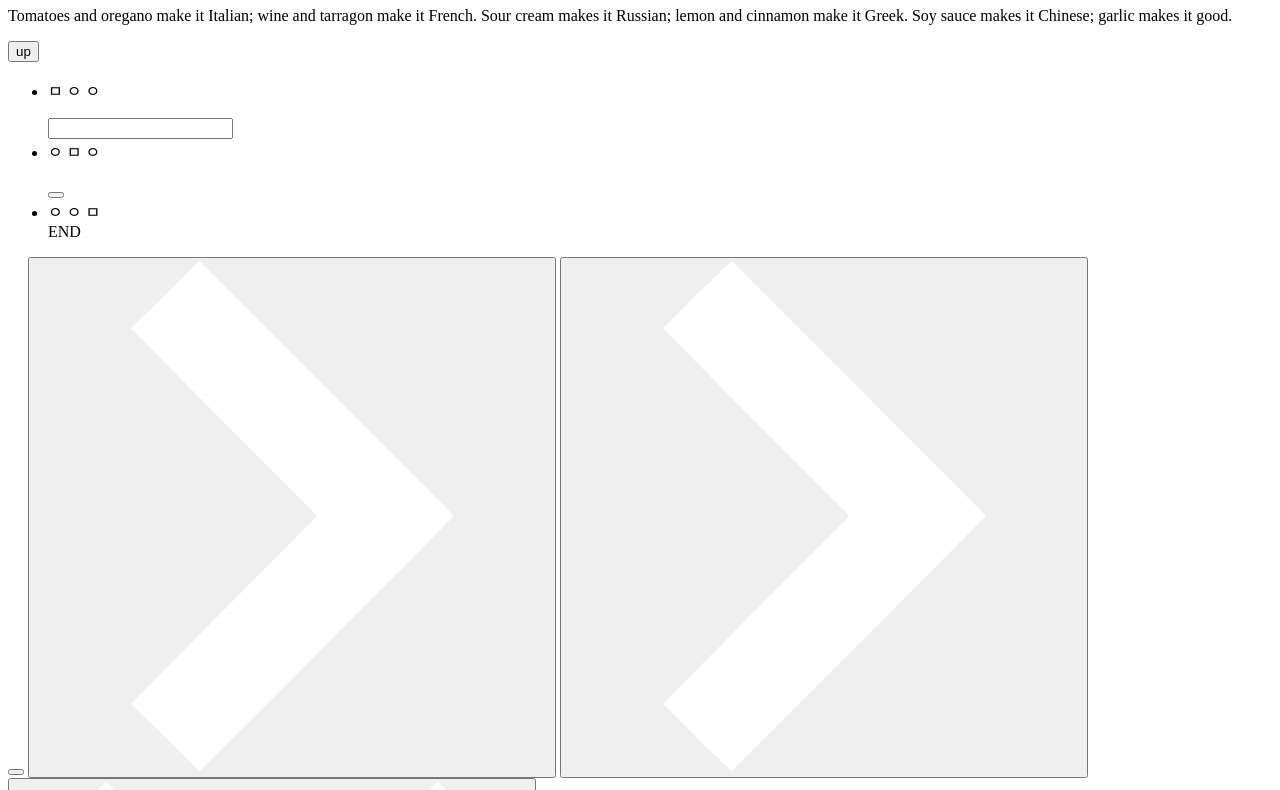
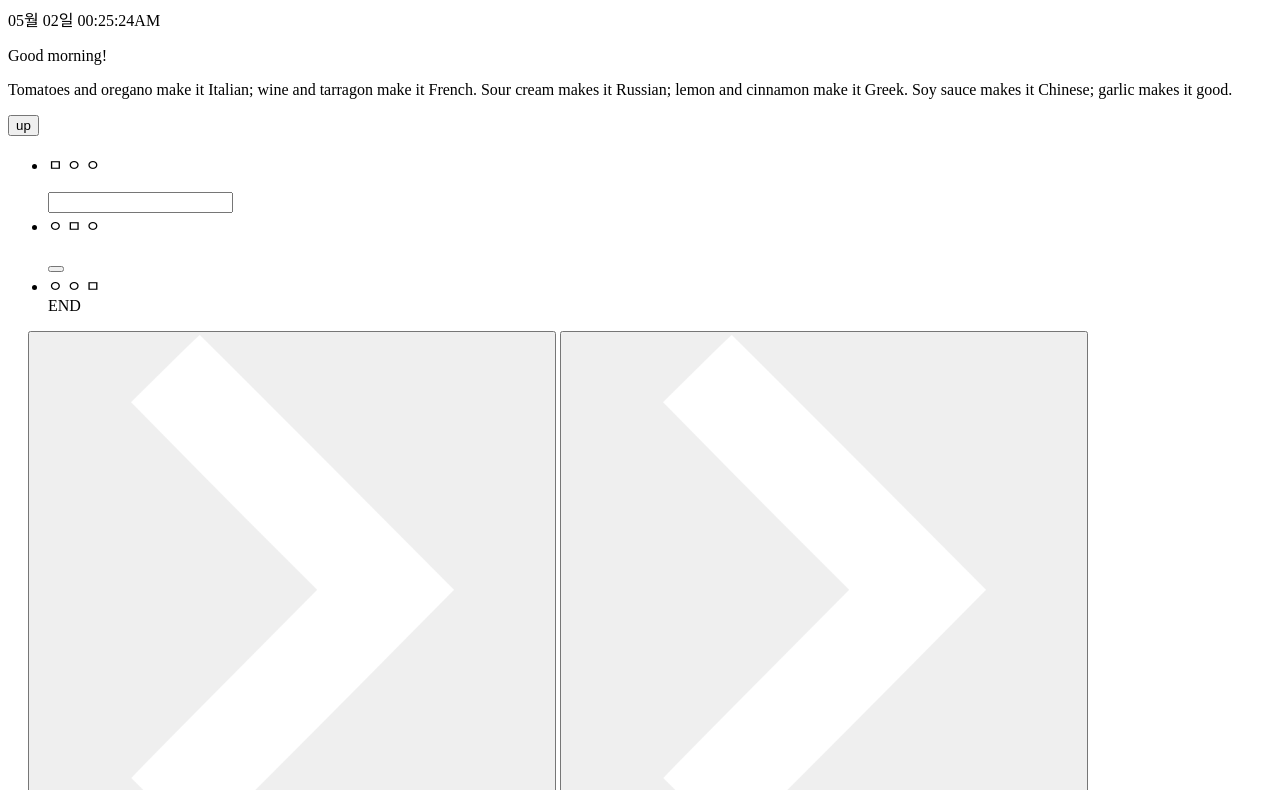
Before and after one commit to SaltPepperSalt/hackathon, a plain HTML site: page index.html in a window 1280 px wide. Shown: the part 73-863 px from the top of the page. Drawn offline with Linux system fonts and the light colour scheme.

Commit message:
FixHeader-js

```diff
--- a/index.html
+++ b/index.html
@@ -75,5 +75,37 @@
     <button class="next_btn"><img src="../images/icon/icon_arrow.png" alt=""></button>
     <button class="close_btn"><img src="../images/icon/icon_x.png" alt=""></button>
   </div>
+  <script>
+    const $time = document.querySelector('.time');
+const $msg = document.querySelector('.msg');
+(function timeBox() {
+
+
+  const clock = new Date();
+  let month = clock.getMonth();
+  let day = clock.getDay();
+  let hour = clock.getHours();
+  let minute = clock.getMinutes();
+  let second = clock.getSeconds();
+  $time.innerHTML = `${day}일${hour}:${minute}:${second}`;
+
+  // 메세지 나오게하기
+  const msgBox = hour > 17 ? 'evening': (hour < 11 ? 'morning':'afternoon');
+  $msg.innerHTML = `Good ${msgBox}!`;
+  // AM , PM 나누기
+  const ampm = hour < 12 ? 'AM' : 'PM';
+  // 12시간제로 바꾸기
+  hour %= 12;
+  // 0 붙히기
+  month = month < 10 ? '0' + month : month;
+  day = day < 10 ? '0' + day : day;
+  hour = hour < 10 ? '0' + hour : hour;
+  minute = minute < 10 ? '0' + minute : minute;
+  second = second < 10 ? '0' + second : second;
+  $time.innerHTML = `${month}월 ${day}일 ${hour}:${minute}:${second}${ampm}`;
+  setTimeout(timeBox,1000);
+}());
+
+  </script>
 </body>
 </html>
--- a/js/header.js
+++ b/js/header.js
@@ -1,7 +1,7 @@
+const $time = document.querySelector('.time');
+const $msg = document.querySelector('.msg');
+(function timeBox() {
 
-(function timeBox() {
-  const $time = document.querySelector('.time');
-  const $msg = document.querySelector('.msg');
 
   const clock = new Date();
   let month = clock.getMonth();
```
